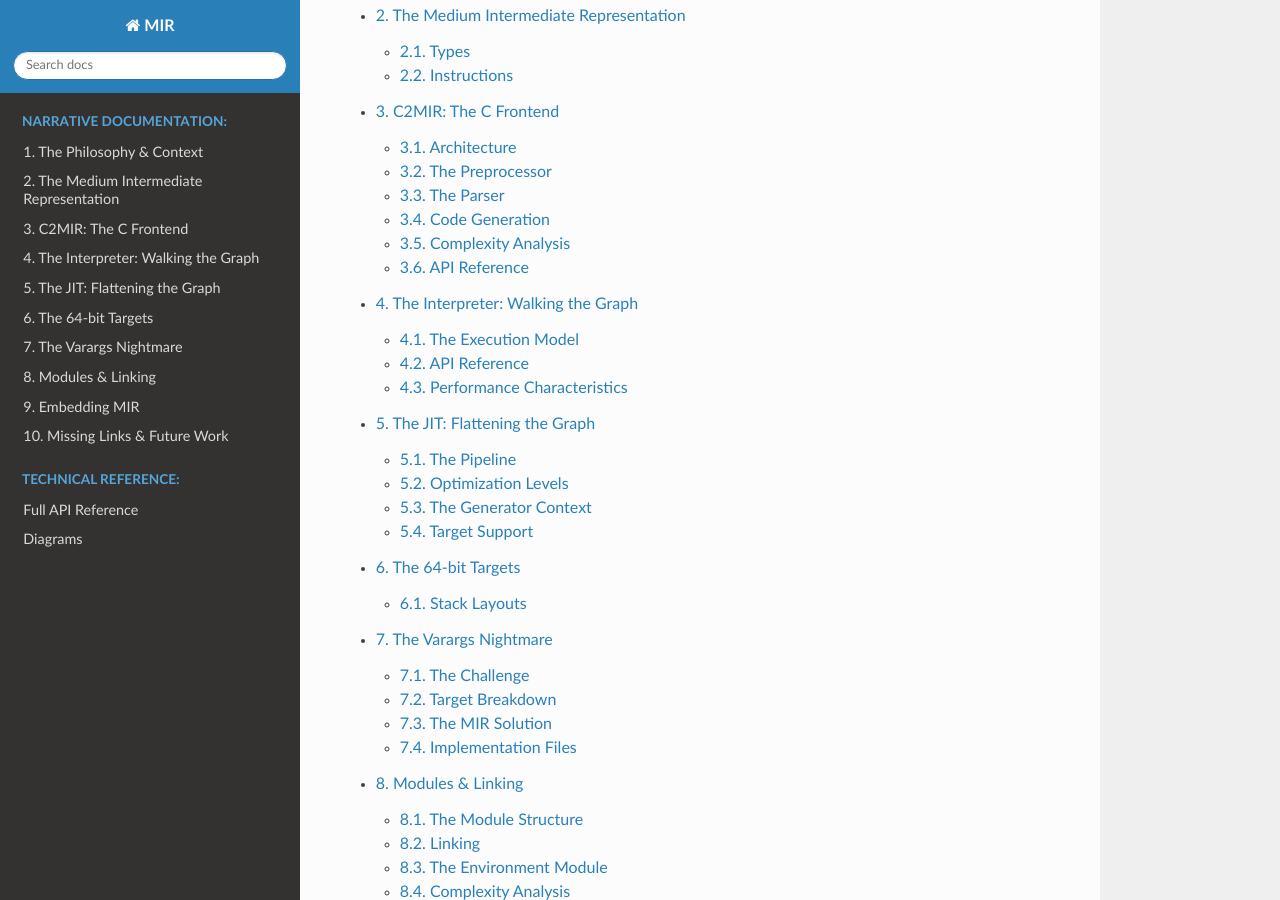
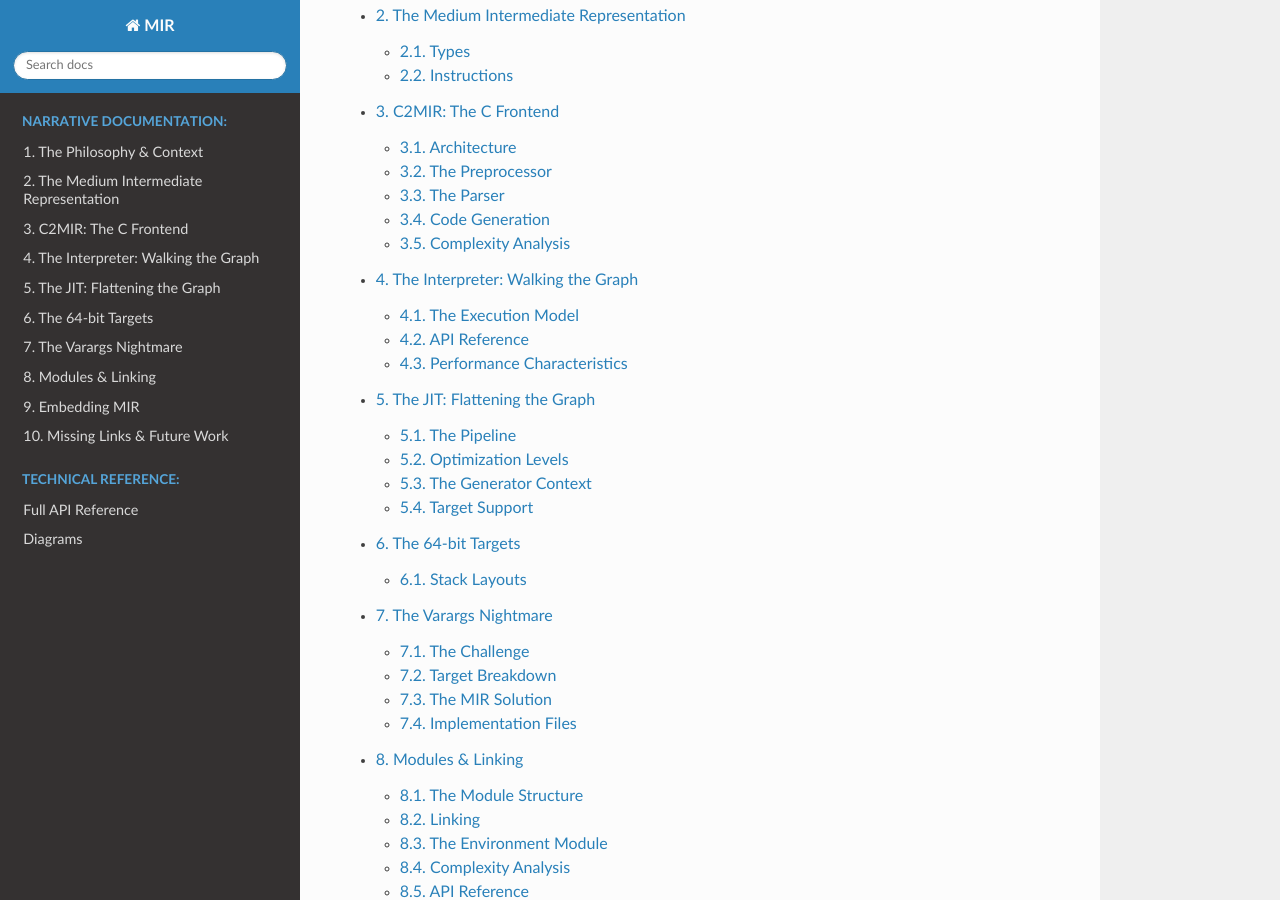
Before and after one commit to cyrilmhansen/mir-sys, a Sphinx documentation site: the page built from doc/index.rst, in a window 1280 px wide and 900 px high, scrolled down 300 px. Built offline with Sphinx 7.4.7 and the Read the Docs theme 3.1.0, drawn with Linux system fonts in a browser that asks for light colours.

Commit message:
doc: fix duplicate Doxygen declaration warnings
    - Removed '.. doxygenfile:: c2mir.h' from doc/08_c2mir.rst as it is already
      included in doc/api_reference.rst.
    - Fixes Sphinx warnings about duplicate C/C++ declarations.

```diff
--- a/doc/08_c2mir.rst
+++ b/doc/08_c2mir.rst
@@ -57,8 +57,3 @@
 - **Memory**:
     - **AST**: $O(N)$ (proportional to the complexity of the function body).
     - **Symbol Tables**: $O(S)$ where $S$ is the number of unique identifiers and macros.
-
-API Reference
--------------
-.. doxygenfile:: c2mir.h
-   :project: MIR
```
